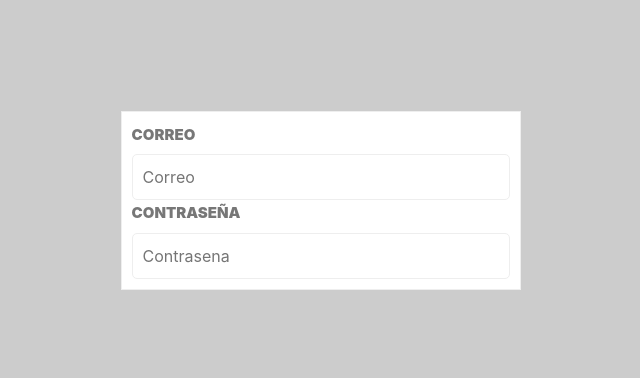
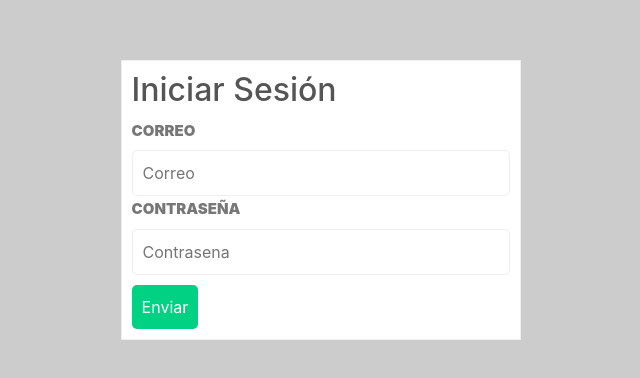
Before and after one commit to jjla26/InstacoolJS, a React (Create React App) app: page / in a window 1280 px wide. Shown: the part 200-578 px from the top of the page, without its empty margins (319-959 px from the left). Built offline with nearby package versions, Linux system fonts and the light colour scheme.

Commit message:
Components Button and Title

```diff
--- a/src/App.js
+++ b/src/App.js
@@ -3,6 +3,8 @@ import './App.css';
 import Card from './components/Card'
 import Container from './components/Container'
 import Input from './components/Input'
+import Button from './components/Button'
+import Title from './components/Title'
 
 class App extends Component {
   render() {
@@ -10,8 +12,14 @@ class App extends Component {
       <div>
         <Container>
           <Card>
+            <Title>
+              Iniciar Sesión
+            </Title>
             <Input placeholder="Correo" title="Correo" />
             <Input placeholder="Contrasena" title="Contraseña" />
+            <Button>
+              Enviar
+            </Button>
           </Card>
         </Container>
       </div>
--- /dev/null
+++ b/src/components/Button.jsx
@@ -0,0 +1,22 @@
+import React from 'react'
+
+const style = {
+    border: '0px',
+    borderRadius: '5px',
+    color: '#fff',
+    backgroundColor: '#00D182',
+    padding: '10px',
+    marginTop: '10px'
+
+}
+
+export default class Button extends React.Component{
+    render(){
+        const { children } = this.props
+        return(
+            <button {...this.props} style={style}>
+                {children}
+            </button>
+        )
+    }
+}
--- /dev/null
+++ b/src/components/Title.jsx
@@ -0,0 +1,14 @@
+import React from 'react'
+
+const style = {
+    color:'#555',
+
+}
+
+export default class Title extends React.Component{
+    render(){
+         return(
+            <h2 style={style} {...this.props} />
+        )
+    }
+}
```
